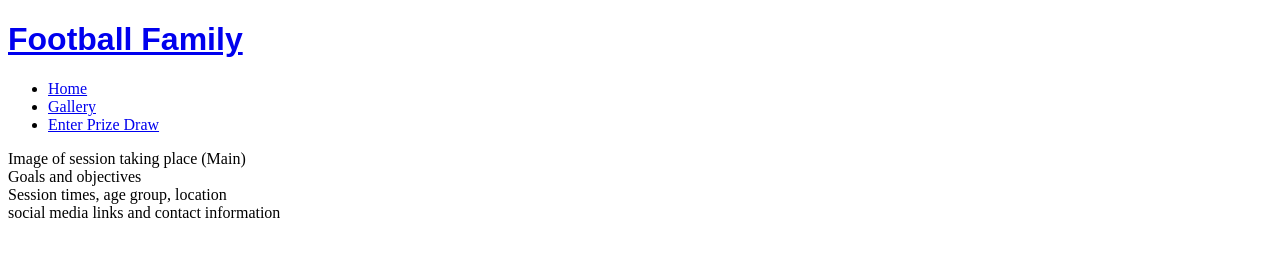
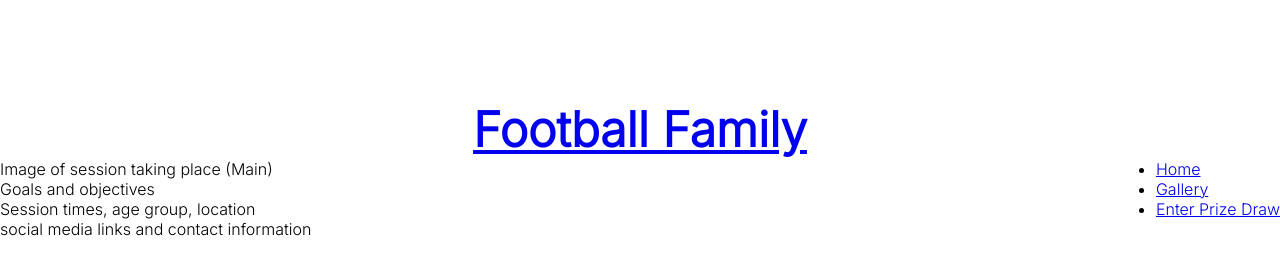
Before and after one commit to 1ukefg/P1-Football-Family, a plain HTML site: page index.html in a window 1280 px wide. Drawn offline with Linux system fonts and the light colour scheme.

Commit message:
Add basic css styles and font to the style.css sheet

```diff
--- a/assets/css/style.css
+++ b/assets/css/style.css
@@ -1,3 +1,23 @@
-h1 {
-    font-family: Arial, Helvetica, sans-serif;
+@import url('https://fonts.googleapis.com/css2?family=Inter:wght@300&display=swap');
+
+* {
+    margin: 0;
+    padding: 0;
+    border: none;
 }
+
+body {
+    font-family: Inter, sans-serif;
+    font-weight: 300;
+    color: black;
+}
+
+#logo {
+    text-align: center;
+    font-size: 300%;
+    margin-top: 100px;
+}
+
+#menu {
+    float: right;
+}
--- a/index.html
+++ b/index.html
@@ -15,9 +15,9 @@
 <body>
     <header>
         <a href="index.html">
-            <h1>Football Family</h1>
+            <h1 id="logo">Football Family</h1>
         </a>
-        <nav>
+        <nav id="menu">
             <ul>
                 <li>
                     <a href="index.html">Home</a>
```
